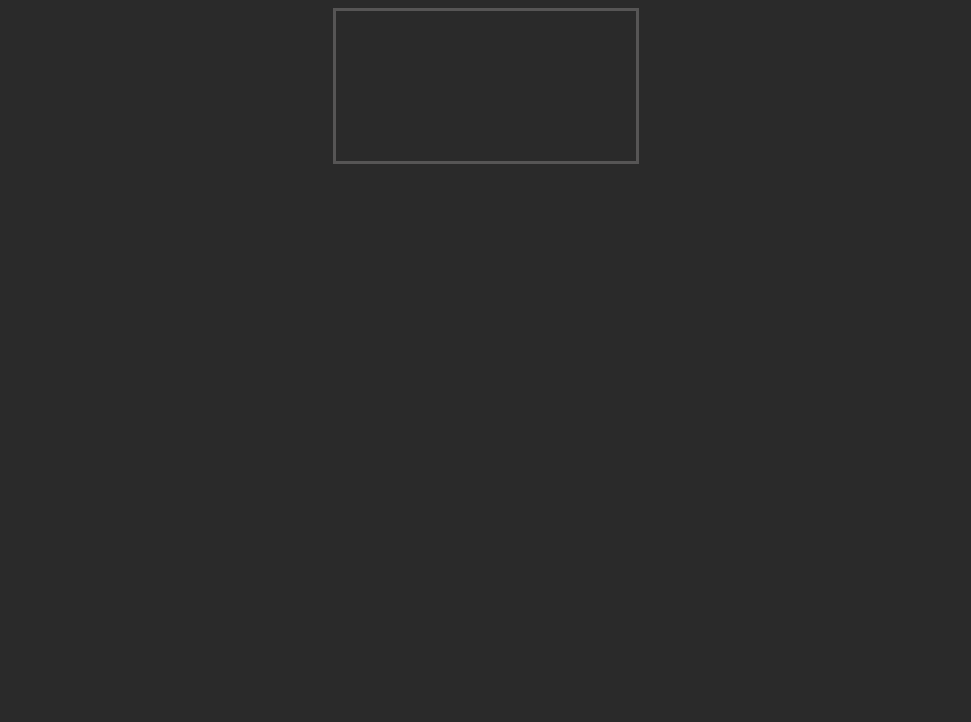
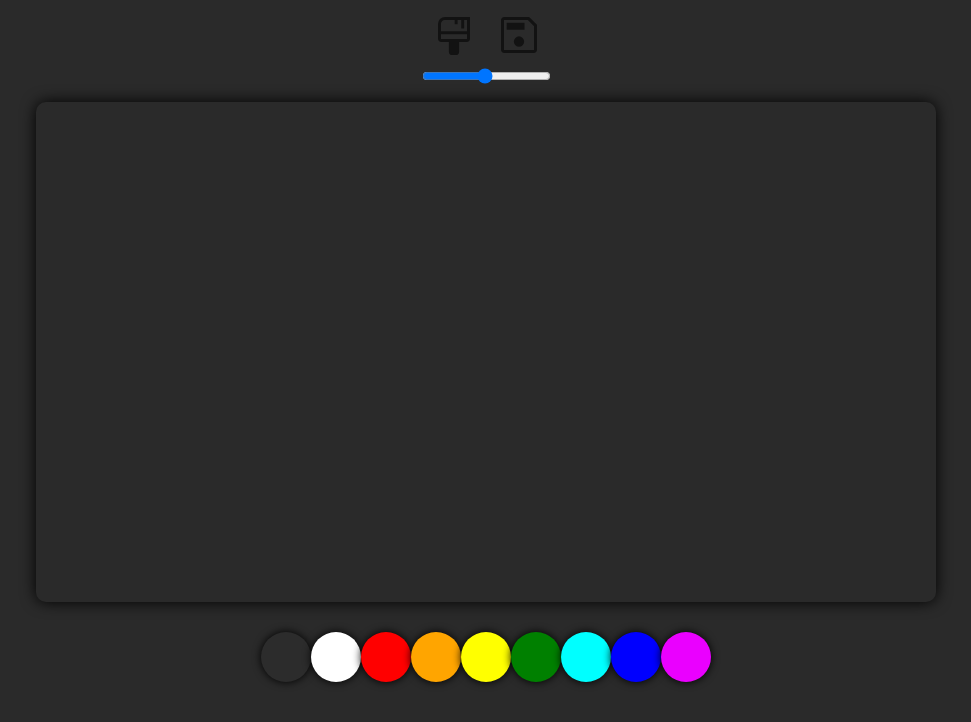
Before and after one commit to Eofre/Paint-vanilla-js, a plain HTML site: page index.html in a window 1280 px wide. Shown: the whole page, without its empty margins (154-1125 px from the left). Drawn offline with Linux system fonts and the light colour scheme; files whose address does not match are found by name.

Commit message:
add layout

```diff
--- a/index.html
+++ b/index.html
@@ -4,11 +4,68 @@
     <meta charset="UTF-8" />
     <meta http-equiv="X-UA-Compatible" content="IE=edge" />
     <meta name="viewport" content="width=device-width, initial-scale=1.0" />
+    <link rel="preconnect" href="https://fonts.googleapis.com" />
+    <link rel="preconnect" href="https://fonts.gstatic.com" crossorigin />
+    <link
+      href="https://fonts.googleapis.com/css2?family=Poppins:wght@400;700&display=swap"
+      rel="stylesheet"
+    />
     <link rel="stylesheet" href="./style/main.css" />
     <title>Paint</title>
   </head>
   <body>
-    <canvas></canvas>
+    <div class="top">
+      <div class="btns">
+        <button id="jsMode" class="btn">
+          <svg xmlns="http://www.w3.org/2000/svg" height="48" width="48">
+            <path
+              d="M21.85 44q-1.2 0-2.1-.875-.9-.875-.9-2.125V31H11q-1.2 0-2.1-.9Q8 29.2 8 28V12.85q0-2.75 1.975-4.8T14.75 6H40v22q0 1.2-.9 2.1-.9.9-2.1.9h-7.85v10q0 1.25-.9 2.125t-2.1.875ZM11 20.3h26V9h-2.8v8.55h-3V9h-3.55v4.25h-3V9h-9.9q-1.6 0-2.675 1.15Q11 11.3 11 12.85Zm0 7.7h26v-4.7H11V28Zm0-4.7V28Z"
+            />
+          </svg>
+        </button>
+        <button id="jsSave" class="btn">
+          <svg xmlns="http://www.w3.org/2000/svg" height="48" width="48">
+            <path
+              d="M42 13.85V39q0 1.2-.9 2.1-.9.9-2.1.9H9q-1.2 0-2.1-.9Q6 40.2 6 39V9q0-1.2.9-2.1Q7.8 6 9 6h25.15Zm-3 1.35L32.8 9H9v30h30ZM24 35.75q2.15 0 3.675-1.525T29.2 30.55q0-2.15-1.525-3.675T24 25.35q-2.15 0-3.675 1.525T18.8 30.55q0 2.15 1.525 3.675T24 35.75ZM11.65 18.8h17.9v-7.15h-17.9ZM9 15.2V39 9Z"
+            />
+          </svg>
+        </button>
+      </div>
+      <input
+        type="range"
+        class="top__range"
+        id="jsRange"
+        min="0.1"
+        max="5.0"
+        value="2.5"
+        step="0.1"
+      />
+    </div>
+
+    <canvas class="canvas" id="jsCanvas"></canvas>
+    <div class="controls">
+      <div class="controls__colors" id="jsColorls">
+        <div class="controls__color" style="background-color: #2c2c2c"></div>
+        <div class="controls__color" style="background-color: white"></div>
+        <div class="controls__color" style="background-color: red"></div>
+        <div class="controls__color" style="background-color: orange"></div>
+        <div
+          class="controls__color"
+          style="background-color: rgb(255, 255, 0)"
+        ></div>
+        <div class="controls__color" style="background-color: green"></div>
+        <div
+          class="controls__color"
+          style="background-color: rgb(0, 255, 255)"
+        ></div>
+        <div class="controls__color" style="background-color: blue"></div>
+        <div
+          class="controls__color"
+          style="background-color: rgb(234, 0, 255)"
+        ></div>
+      </div>
+    </div>
+
     <script src="./js//main.js"></script>
   </body>
 </html>
--- a/style/main.css
+++ b/style/main.css
@@ -1,10 +1,60 @@
+@import "reset.css";
+
 body {
   background-color: rgba(18, 18, 18, 0.899);
   display: flex;
   align-items: center;
   justify-content: center;
+  flex-direction: column;
+  font-family: "Poppins", sans-serif;
+  font-weight: 400;
 }
 
-canvas {
-  border: 3px solid rgba(240, 238, 238, 0.221);
+button {
+  cursor: pointer;
+  border: none;
+  color: inherit;
+  font-family: inherit;
+  font-weight: inherit;
 }
+.canvas {
+  margin-top: 15px;
+  width: 900px;
+  height: 500px;
+
+  border-radius: 10px;
+  box-shadow: #000 0px 0px 15px;
+}
+
+.btns {
+  display: flex;
+  align-items: center;
+  justify-content: center;
+  margin-top: 10px;
+}
+.btn {
+  padding: 5;
+  background-color: transparent;
+}
+
+.btn svg path {
+  fill: rgba(0, 0, 0, 0.559);
+}
+
+.btn + .btn {
+  margin-left: 5px;
+}
+.controls {
+  margin-top: 30px;
+}
+
+.controls__colors {
+  display: flex;
+}
+.controls__colors .controls__color {
+  width: 50px;
+  height: 50px;
+  border-radius: 50%;
+  box-shadow: #000 0px 0px 8px;
+  cursor: pointer;
+}
--- /dev/null
+++ b/style/reset.css
@@ -0,0 +1,124 @@
+html,
+body,
+div,
+span,
+applet,
+object,
+iframe,
+h1,
+h2,
+h3,
+h4,
+h5,
+h6,
+p,
+blockquote,
+pre,
+a,
+abbr,
+acronym,
+address,
+big,
+cite,
+code,
+del,
+dfn,
+em,
+img,
+ins,
+kbd,
+q,
+s,
+samp,
+small,
+strike,
+strong,
+sub,
+sup,
+tt,
+var,
+b,
+u,
+i,
+center,
+dl,
+dt,
+dd,
+ol,
+ul,
+li,
+fieldset,
+form,
+label,
+legend,
+table,
+caption,
+tbody,
+tfoot,
+thead,
+tr,
+th,
+td,
+article,
+aside,
+canvas,
+details,
+embed,
+figure,
+figcaption,
+footer,
+header,
+hgroup,
+menu,
+nav,
+output,
+ruby,
+section,
+summary,
+time,
+mark,
+audio,
+video {
+  margin: 0;
+  padding: 0;
+  border: 0;
+  font-size: 100%;
+  font: inherit;
+  vertical-align: baseline;
+}
+/* HTML5 display-role reset for older browsers */
+article,
+aside,
+details,
+figcaption,
+figure,
+footer,
+header,
+hgroup,
+menu,
+nav,
+section {
+  display: block;
+}
+body {
+  line-height: 1;
+}
+ol,
+ul {
+  list-style: none;
+}
+blockquote,
+q {
+  quotes: none;
+}
+blockquote:before,
+blockquote:after,
+q:before,
+q:after {
+  content: "";
+  content: none;
+}
+table {
+  border-collapse: collapse;
+  border-spacing: 0;
+}
```
